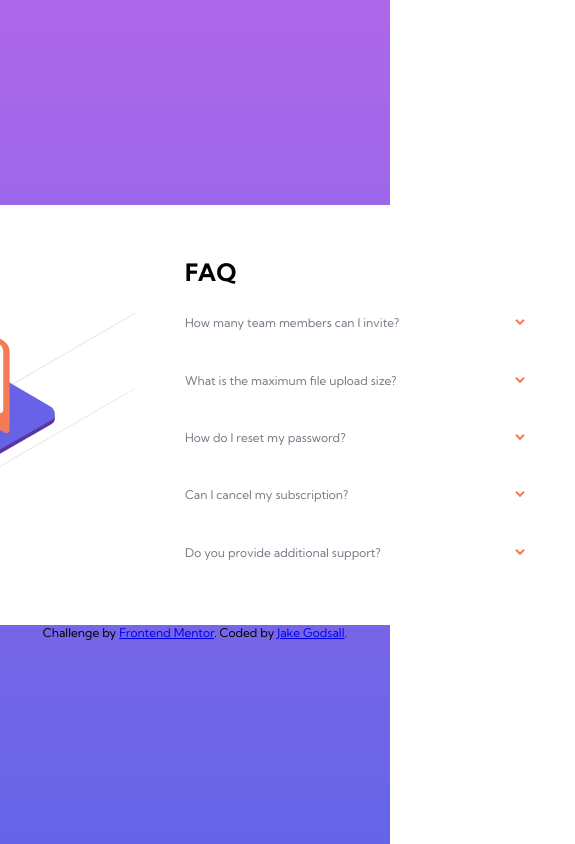
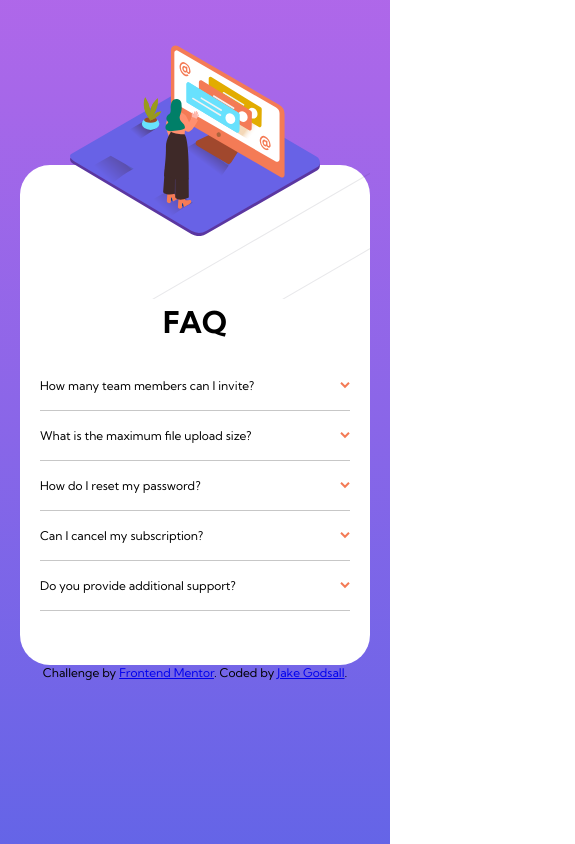
Before and after one commit to jakegodsall/fm-faq-accordion-card, a plain HTML site: page src/index.html in a window 390 px wide. Shown: the whole page, 575 px wide, since content can reach past the window. Drawn offline with Linux system fonts and the light colour scheme.

Commit message:
completed first version of the accordion

```diff
--- a/src/js/script.js
+++ b/src/js/script.js
@@ -13,5 +13,6 @@ questions.forEach(function (question) {
         })
         const answer = btn.parentNode.nextElementSibling;
         question.classList.add('active');
+
     })
 });
--- a/src/sass/base/_typography.scss
+++ b/src/sass/base/_typography.scss
@@ -4,9 +4,5 @@
 
 h1 {
     font-weight: 700;
-
+    font-size: 2.5rem;
 }
-
-p {
-    color: var(--dark-blue);
-}
--- a/src/sass/module/_accordion.scss
+++ b/src/sass/module/_accordion.scss
@@ -8,11 +8,12 @@ body {
 .container {
     margin-inline: 100px;
     display: grid;
-    grid-template-columns: 1fr 2fr;
+    grid-template-columns: 1fr 3fr;
     grid-template-rows: auto;
     align-items: center;
-    height: 420px;
-    width: 760px;
+    height: 500px;
+    // width: 760px;
+    width: min(100%, 760px);
 
     background-color: #ffffff;
     border-radius: 30px;
@@ -62,14 +63,76 @@ body {
 }
 
 .question-answer {
+    padding: 5px 0;
+    border-bottom: 1px solid rgb(199, 199, 199);
+
     &__question {
 
         display: flex;
         align-items: center;
         justify-content: space-between;
+
+
+        .btn {
+            cursor: pointer;
+        }
     }
 
     &__answer {
         display: none;
+
     }
 }
+
+.active {
+    .question-answer__question p {
+        font-weight: 700;
+        color: #000;
+        font-size: 1.1rem;
+    }
+
+    .question-answer__answer {
+        display: inline;
+        padding-bottom: 10px color: var(--dark-blue);
+
+    }
+}
+
+@media screen and (max-width: 900px) {
+    .container {
+        margin-top: 200px;
+        margin-inline: auto;
+        display: grid;
+        grid-template-columns: auto;
+        align-items: center;
+        grid-template-rows: 15% 85%;
+
+        width: 350px;
+
+        height: 400px;
+
+        &__image {
+            .box-image {
+                display: none;
+            }
+
+            .main-image {
+                width: 250px;
+                right: -50px;
+                top: -60px;
+            }
+        }
+
+        &__accordion {
+            padding: 20px;
+            margin: 0px;
+
+            .accordion__title {
+                align-self: center;
+            }
+
+
+        }
+
+    }
+}
```
Also changed, not shown: dist/main.css, 1 other file.
